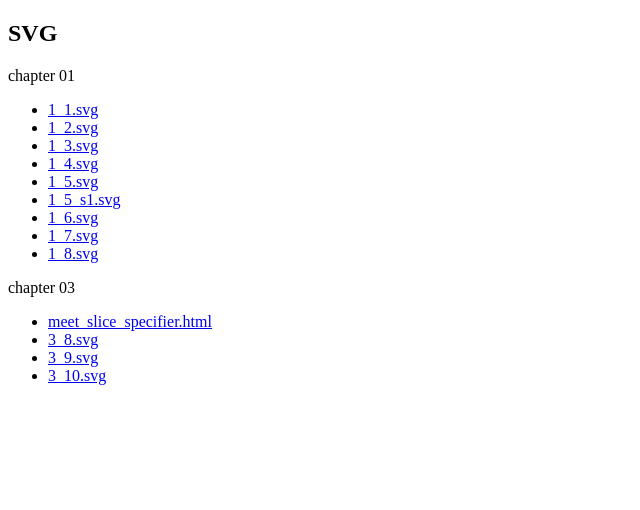
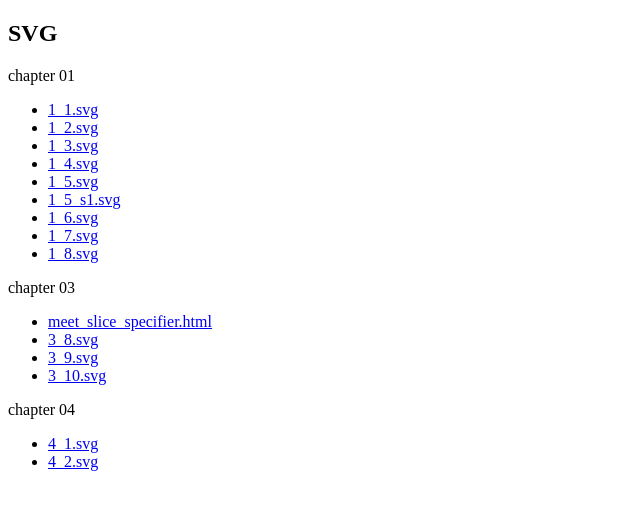
Before and after one commit to fred4444source/svg_learn, a plain HTML site: page index.html in a window 1280 px wide. Shown: the whole page, without its empty margins (0-640 px from the left). Drawn offline with Linux system fonts and the light colour scheme.

Commit message:
in index.html add link to 4_1.svg with 4_2.svg

```diff
--- a/index.html
+++ b/index.html
@@ -41,6 +41,13 @@
 						<li><a target="_blank" href="code/chap03/3_10.svg">3_10.svg</a></li>
 					</ul>
 				</p>
+				<p>
+					<span>chapter 04</span>
+					<ul>
+						<li><a target="_blank" href="code/chap04/4_1.svg">4_1.svg</a></li>
+						<li><a target="_blank" href="code/chap04/4_2.svg">4_2.svg</a></li>
+					</ul>
+				</p>
 			</section>
 			<!--
 			<section>
```
